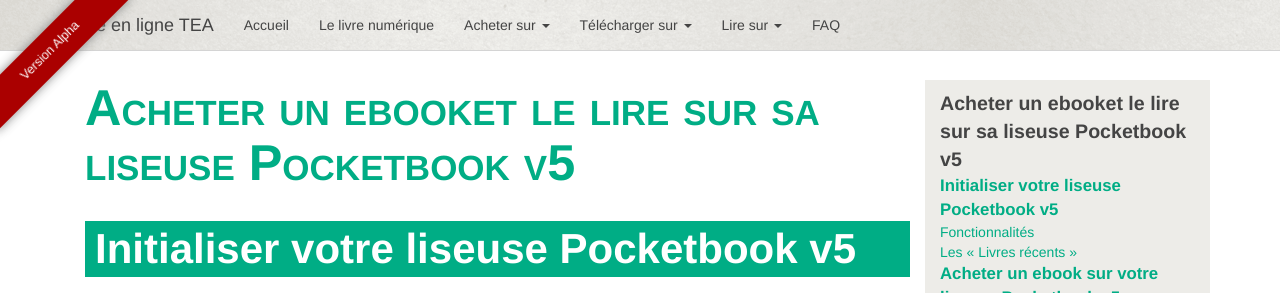
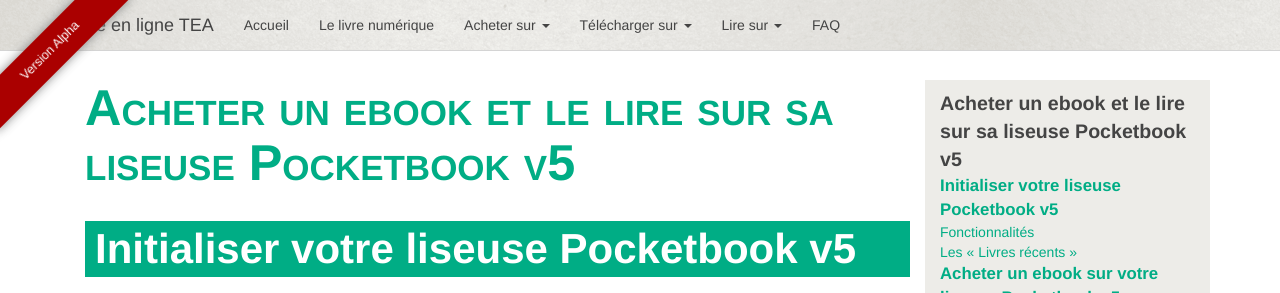
Before and after one commit to TEA-ebook/help-center, a Jekyll site: the page built from _pages/liseuse-pbv5.md, in a window 1280 px wide and 900 px high, cut to the strip 0-293 px from the top of the window. Built offline with Jekyll 4.4.1, drawn with Linux system fonts in a browser that asks for light colours; nearby versions of some CDN libraries; Markdown is read by kramdown in place of the engine named in the settings.

Commit message:
Ebooket -> Ebook et

```diff
--- a/_pages/liseuse-pbv5.md
+++ b/_pages/liseuse-pbv5.md
@@ -1,7 +1,7 @@
 ---
 permalink: "/liseuse-pbv5/"
 layout: page
-title: Acheter un ebooket le lire sur sa liseuse Pocketbook v5
+title: Acheter un ebook et le lire sur sa liseuse Pocketbook v5
 ---
 
 {% include anchor.html id="initialiser-pbv5" label="Initialiser votre liseuse Pocketbook v5" %}
```
